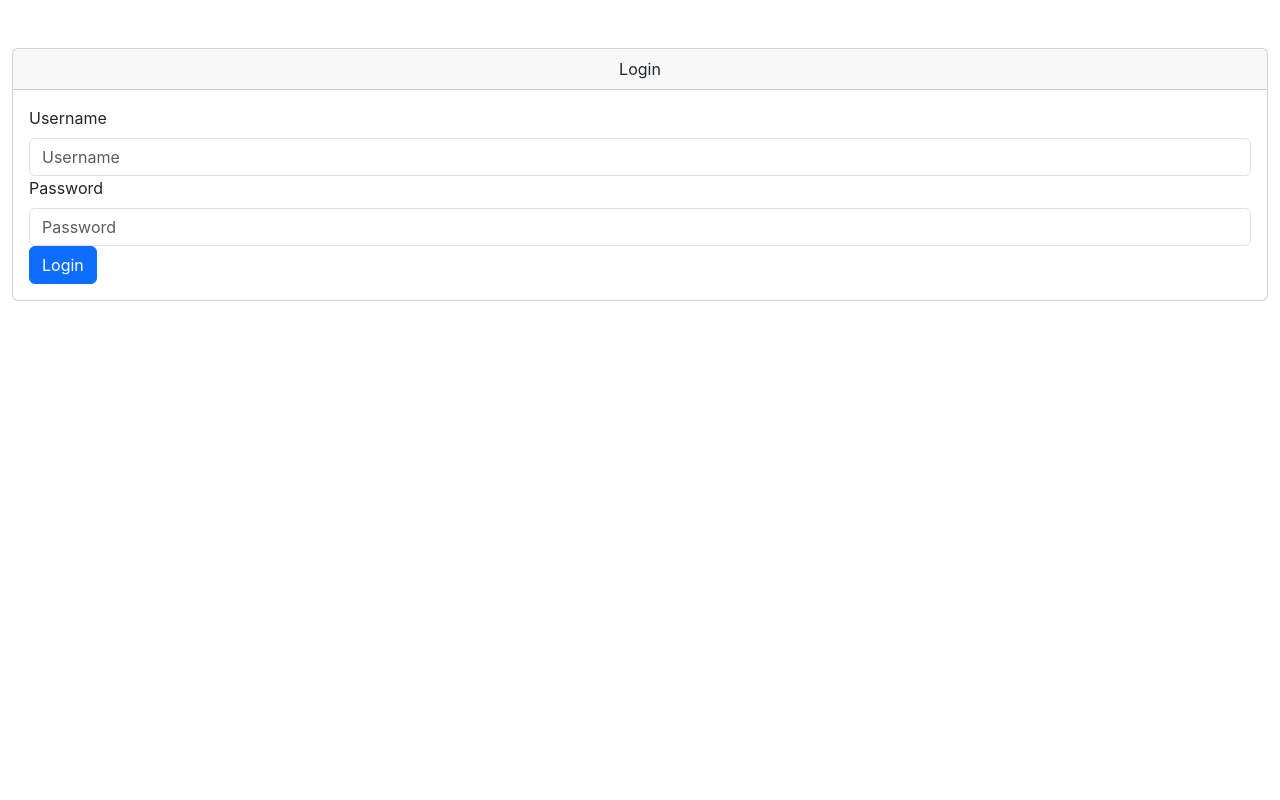
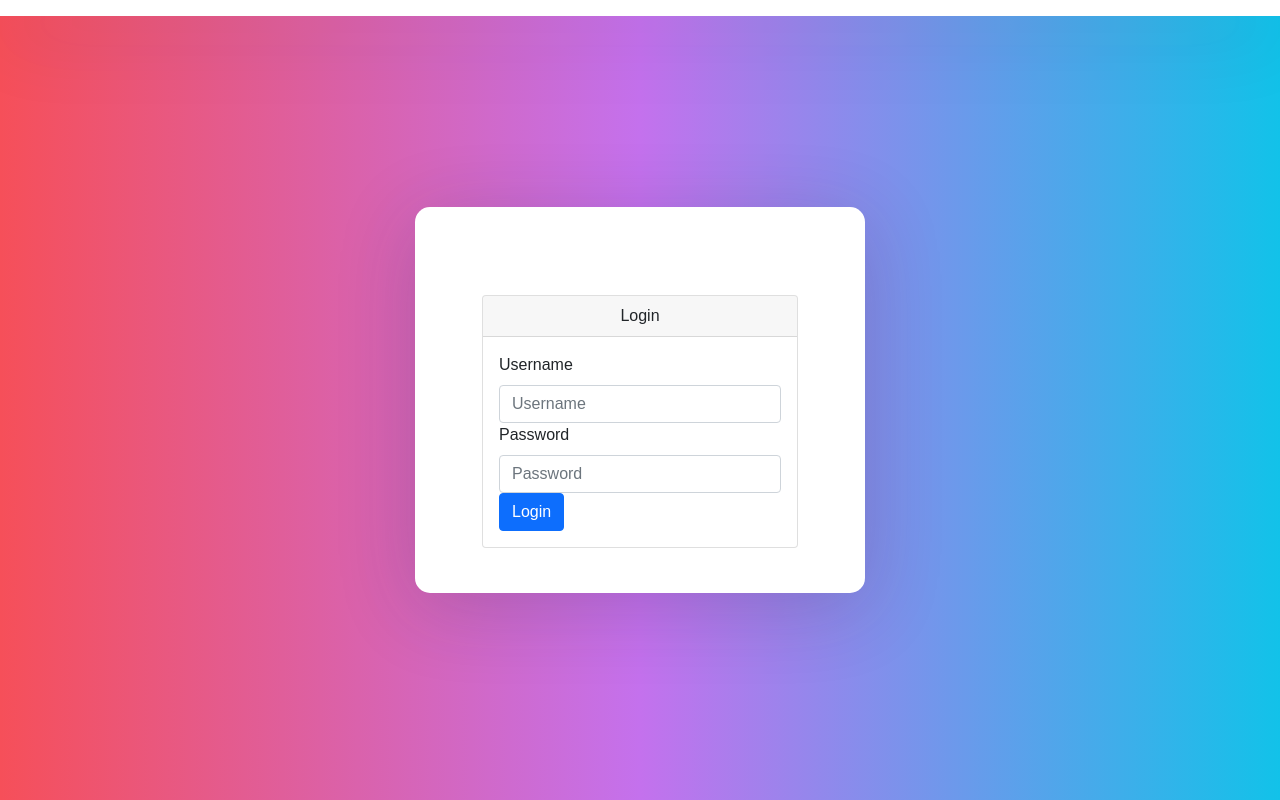
Before and after one commit to Luisa13/Ulysses, a React (Create React App) app in the folder client-ulysses/: page / in a window 1280 px wide. Built offline with nearby package versions, Linux system fonts and the light colour scheme.

Commit message:
Add styles from bootstrap

```diff
--- a/client-ulysses/package.json
+++ b/client-ulysses/package.json
@@ -10,7 +10,9 @@
     "@types/node": "^12.0.0",
     "@types/react": "^17.0.0",
     "@types/react-dom": "^17.0.0",
+    "bootstrap": "5.0.2",
     "formik": "^2.2.9",
+    "popper.js": "^1.16.1",
     "react": "^17.0.2",
     "react-bootstrap": "^1.6.1",
     "react-dom": "^17.0.2",
--- a/client-ulysses/src/index.css
+++ b/client-ulysses/src/index.css
@@ -11,3 +11,78 @@ code {
   font-family: source-code-pro, Menlo, Monaco, Consolas, 'Courier New',
     monospace;
 }
+
+/**
+====================================================================
+
+*/
+* {
+  box-sizing: border-box;
+}
+
+body {
+  min-height: 100vh;
+  display: flex;
+  font-weight: 400;
+  font-family: sans-serif;
+  background: #12c2e9;  /* fallback for old browsers */
+  background: -webkit-linear-gradient(to right, #f64f59, #c471ed, #12c2e9);  /* Chrome 10-25, Safari 5.1-6 */
+  background: linear-gradient(to right, #f64f59, #c471ed, #12c2e9); /* W3C, IE 10+/ Edge, Firefox 16+, Chrome 26+, Opera 12+, Safari 7+ */
+
+}
+
+body, html, .App, #root, .outer {
+  width: 100%;
+  height: 100%;
+}
+
+.navbar-light {
+  background-color: #ffffff;
+  box-shadow: 0px 14px 80px rgba(34, 35, 58, 0.2);
+}
+
+.outer {
+  display: flex;
+  justify-content: center;
+  flex-direction: column;
+  text-align: left;
+}
+
+.inner {
+  width: 450px;
+  margin: auto;
+  background: #ffffff;
+  box-shadow: 0px 14px 80px rgba(34, 35, 58, 0.2);
+  padding: 40px 55px 45px 55px;
+  border-radius: 15px;
+  transition: all .3s;
+}
+
+.outer .form-control:focus {
+  border-color: #167bff;
+  box-shadow: none;
+}
+
+.outer h3 {
+  text-align: center;
+  margin: 0;
+  line-height: 1;
+  padding-bottom: 20px;
+}
+
+.custom-control-label {
+  font-weight: 400;
+}
+
+.forgot-password,
+.forgot-password a {
+  text-align: right;
+  font-size: 13px;
+  padding-top: 10px;
+  color: #7f7d7d;
+  margin: 0;
+}
+
+.forgot-password a {
+  color: #167bff;
+}
```
Also changed, not shown: 1 other file (tests, documents, lock files or other folders).
